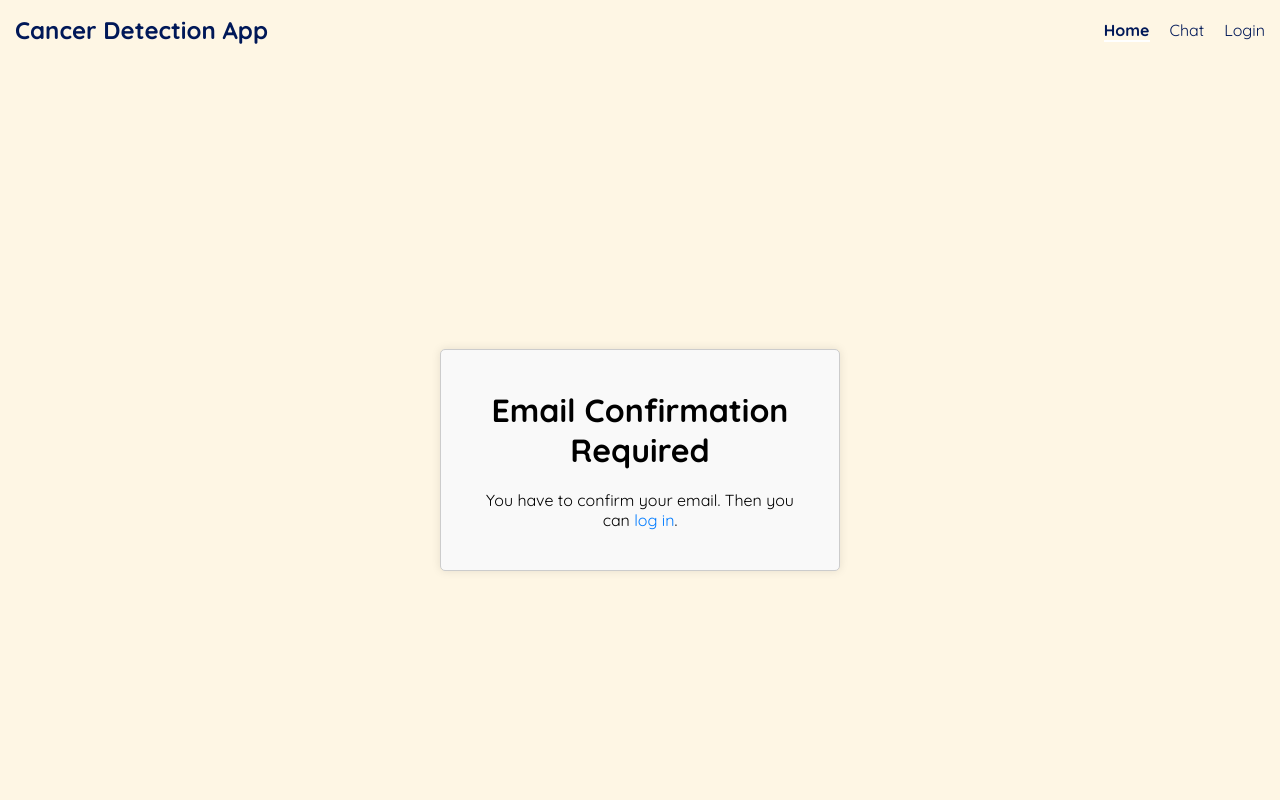
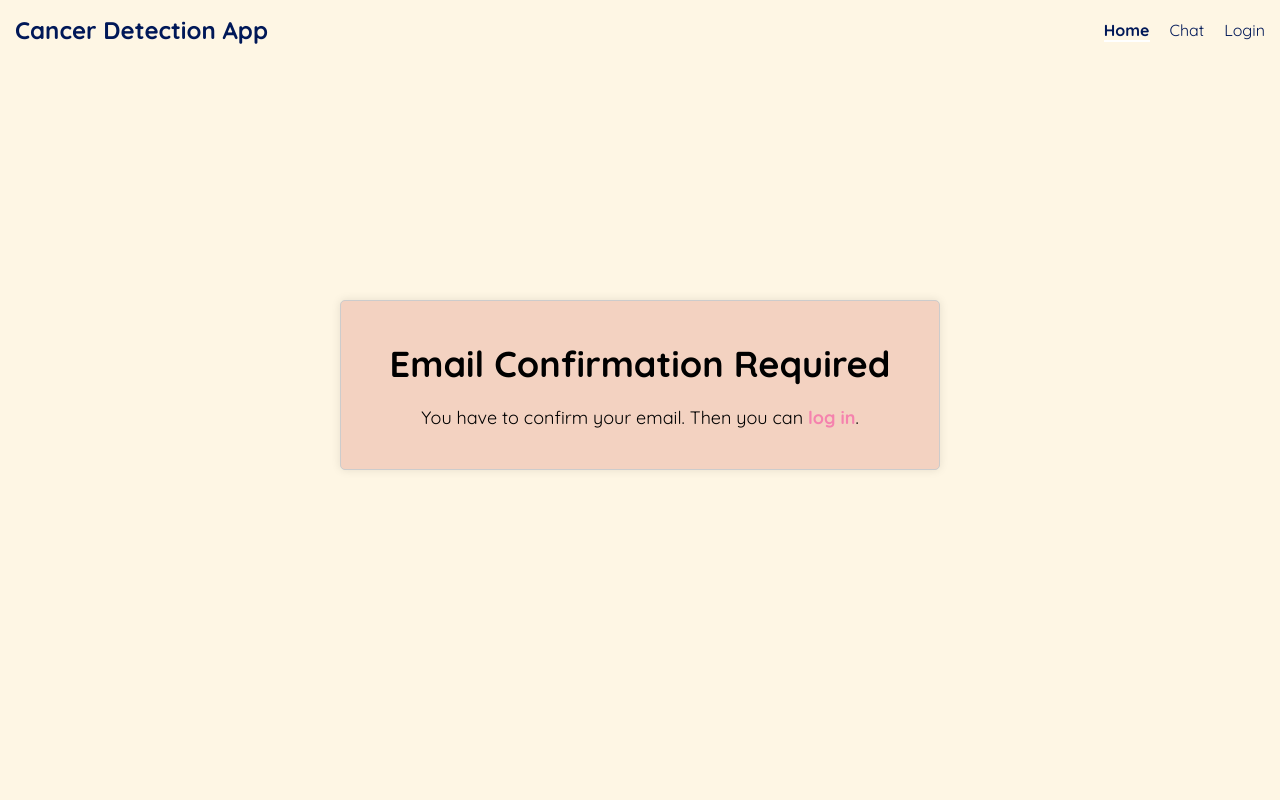
Before and after one commit to hiki7/medhelper, an Angular app in the folder frontend/cancer-detection-app/: page /confirmation in a window 1280 px wide. Shown: the top 800 px of the page. Built offline with nearby package versions, Linux system fonts and the light colour scheme.

Commit message:
add: styles for email confirmation page

```diff
--- a/frontend/cancer-detection-app/src/app/pages/confirmation/confirmation.component.css
+++ b/frontend/cancer-detection-app/src/app/pages/confirmation/confirmation.component.css
@@ -1,6 +1,10 @@
 html, body {
   height: 100%;
   margin: 0;
+}
+
+.bold {
+  font-weight: bold;
 }
 
 .confirmation-wrapper {
@@ -8,17 +12,19 @@ html, body {
   display: flex;
   align-items: center;
   justify-content: center;
+  font-size: 18px;
 }
 
 .confirmation-container {
-  max-width: 400px;
+  max-width: 600px;
   width: 100%;
   padding: 40px;
   border: 1px solid #ccc;
   border-radius: 5px;
-  background-color: #f9f9f9;
+  background-color: var(--focus);
   box-shadow: 0 0 10px rgba(0, 0, 0, 0.1);
   text-align: center;
+  margin-top: -150px;
 }
 
 h1 {
@@ -26,7 +32,7 @@ h1 {
 }
 
 a {
-  color: #007BFF; /* Change to match your design */
+  color: var(--button); /* Change to match your design */
   text-decoration: none;
 }
 
--- a/frontend/cancer-detection-app/src/app/pages/confirmation/confirmation.component.html
+++ b/frontend/cancer-detection-app/src/app/pages/confirmation/confirmation.component.html
@@ -1,6 +1,6 @@
 <div class="confirmation-wrapper">
   <div class="confirmation-container">
     <h1>Email Confirmation Required</h1>
-    <p>You have to confirm your email. Then you can <a routerLink="/login">log in</a>.</p>
+    <p>You have to confirm your email. Then you can <a routerLink="/login" class="bold">log in</a>.</p>
   </div>
 </div>
```
